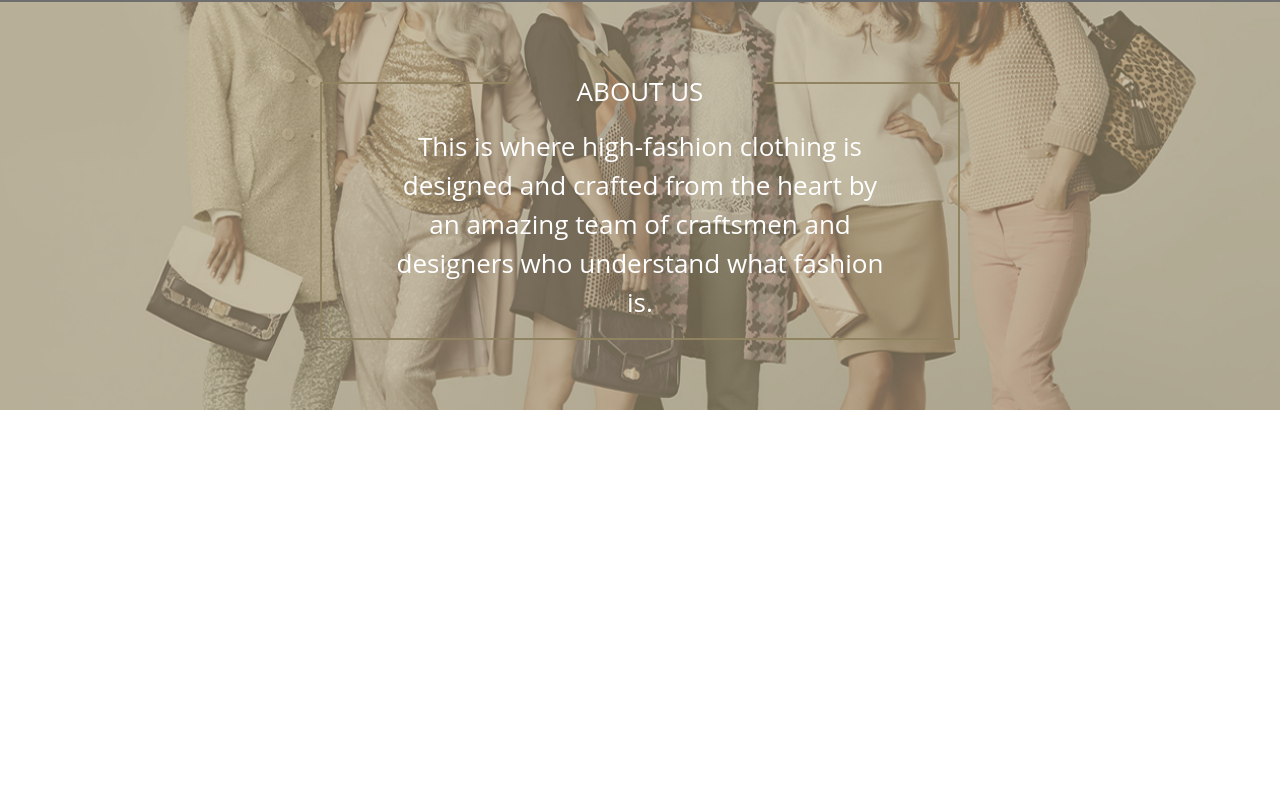
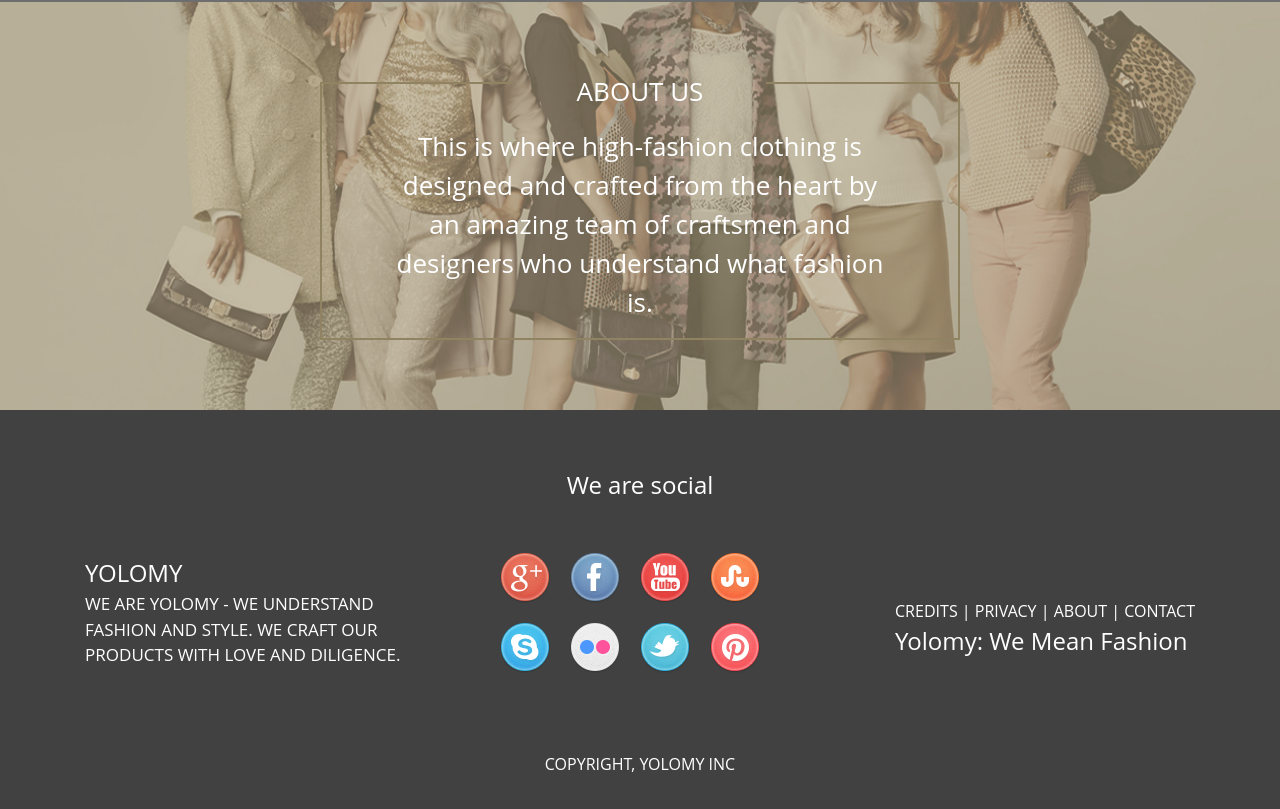
Before and after one commit to geoffreyodari/yolomy, a React (Create React App) app: page / in a window 1280 px wide. Shown: the part 691-1500 px from the top of the page. Before the commit the page ends 1101 px from the top, so only its background shows below. Built offline with nearby package versions, Linux system fonts and the light colour scheme.

Commit message:
renamed styles file in lowercase and added footer component

```diff
--- a/src/components/AboutUs.js
+++ b/src/components/AboutUs.js
@@ -1,5 +1,5 @@
 import React from 'react';
-import '../styles/AboutUs.css';
+import '../styles/aboutUs.css';
 
 
 function AboutUs () {
--- a/src/components/App.js
+++ b/src/components/App.js
@@ -2,7 +2,8 @@
 import React from 'react';
 import Header from './Header';
 import AboutUs from './AboutUs';
-import '../styles/App.css';
+import Footer from './Footer.js'
+import '../styles/app.css';
 
 function App() {
   return (
@@ -10,6 +11,7 @@ function App() {
       <div className='container-fluid'>
         <Header />
         <AboutUs />
+        <Footer />
       </div>
     </React.Fragment>
   );
--- /dev/null
+++ b/src/components/Footer.js
@@ -0,0 +1,76 @@
+import React from 'react';
+import g_plus from '../images/social_icons/g_plus.png';
+import facebook from '../images/social_icons/facebook.png';
+import youtube from '../images/social_icons/you_tube.png';
+import stumble_upon from '../images/social_icons/stumble_upon.png';
+import skype from '../images/social_icons/skype.png';
+import flickr from '../images/social_icons/flickr.png';
+import twitter from '../images/social_icons/twitter.png';
+import pinterest from '../images/social_icons/pinterest.png';
+import '../styles/footer.css'
+
+
+function Footer () {
+   return (
+       <React.Fragment>
+           <div className="footer" >
+               <div className="container">
+                   <div className="row">
+
+                       <div className="col-md-4">
+
+                           <div className="yolomy-div">
+                               <div className="yolomy">YOLOMY</div>
+                               <p className="yolomy-desc">
+                                   WE ARE YOLOMY - WE UNDERSTAND <br />
+                                   FASHION AND STYLE. WE CRAFT OUR <br />
+                                   PRODUCTS WITH LOVE AND DILIGENCE. <br />
+                               </p>
+                           </div>
+
+                       </div>
+
+                       <div className="col-md-4">
+                           <p className="text-center yolomy">We are social</p>
+                           <br />
+
+                           <p className="mx-auto icons">
+                               <img src={g_plus} className="socio-icon" alt="g-plus"/>
+                               <img src={facebook} className="socio-icon" alt="facebook"/>
+                               <img src={youtube} className="socio-icon" alt="youtube"/>
+                               <img src={stumble_upon} className="socio-icon" alt="stumble upon"/>
+                               <img src={skype} className="socio-icon" alt="skype" />
+                               <img src={flickr} className="socio-icon" alt="flickr" />
+                               <img src={twitter} className="socio-icon" alt="twitter" />
+                               <img src={pinterest} className="socio-icon" alt="pinterest" />
+                           </p>
+                       </div>
+
+                       <div className="col-md-4">
+                           <div className="footer-links-slogan float-md-right">
+                               <div className="footer-links text-center">
+                                   CREDITS | PRIVACY | ABOUT | CONTACT
+                               </div>
+                               <div className="slogan yolomy">
+                                   Yolomy: We Mean Fashion
+                               </div>
+                           </div>
+
+                       </div>
+
+                       <div className="hide-on-mobile">
+                           &nbsp;
+                       </div>
+
+                       <div className="col-12">
+                           <p className="text-center copyrights">COPYRIGHT, YOLOMY INC</p>
+                       </div>
+                   </div>
+               </div>
+
+           </div>
+       </React.Fragment>
+   )
+}
+
+export default Footer;
--- a/src/components/Header.js
+++ b/src/components/Header.js
@@ -1,6 +1,6 @@
 import React from "react";
 import Navbar from "./Navbar";
-import '../styles/Header.css'
+import '../styles/header.css'
 
 function Header(){
     return(
--- a/src/components/Navbar.js
+++ b/src/components/Navbar.js
@@ -1,5 +1,5 @@
 import React from "react";
-import '../styles/Navbar.css';
+import '../styles/navbar.css';
 import shop from '../images/shop.png';
 import logo from '../images/logo.png';
 
--- /dev/null
+++ b/src/styles/footer.css
@@ -0,0 +1,28 @@
+/* footer */
+.footer{
+    background-color: #414141;
+    padding-top: 57px;
+    padding-bottom: 33px;
+    color: #fff;
+   }
+   .yolomy{
+    font-size: 24px;
+   }
+   .icons{
+    width:300px;
+   }
+   .socio-icon{
+    padding: 10px;
+   }
+   .footer-links-slogan{
+    padding-top: 132px;
+   }
+   .yolomy-desc{
+    font-size: 17px;
+   }
+   .yolomy-div{
+    padding-top: 88px;
+   }
+   .hide-on-mobile{
+    height: 53px;
+   }
```
